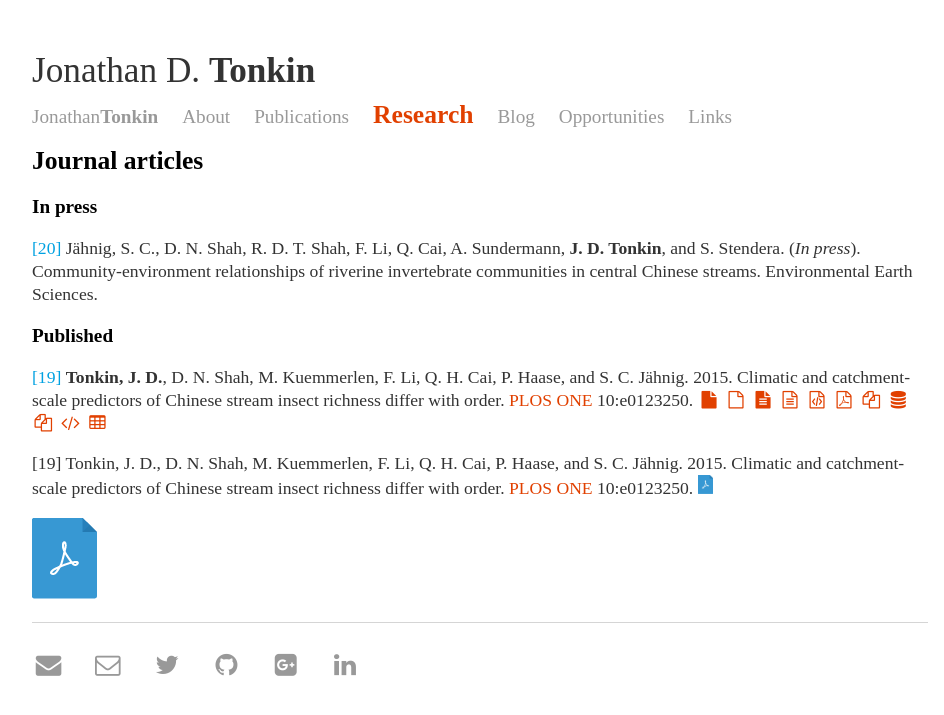
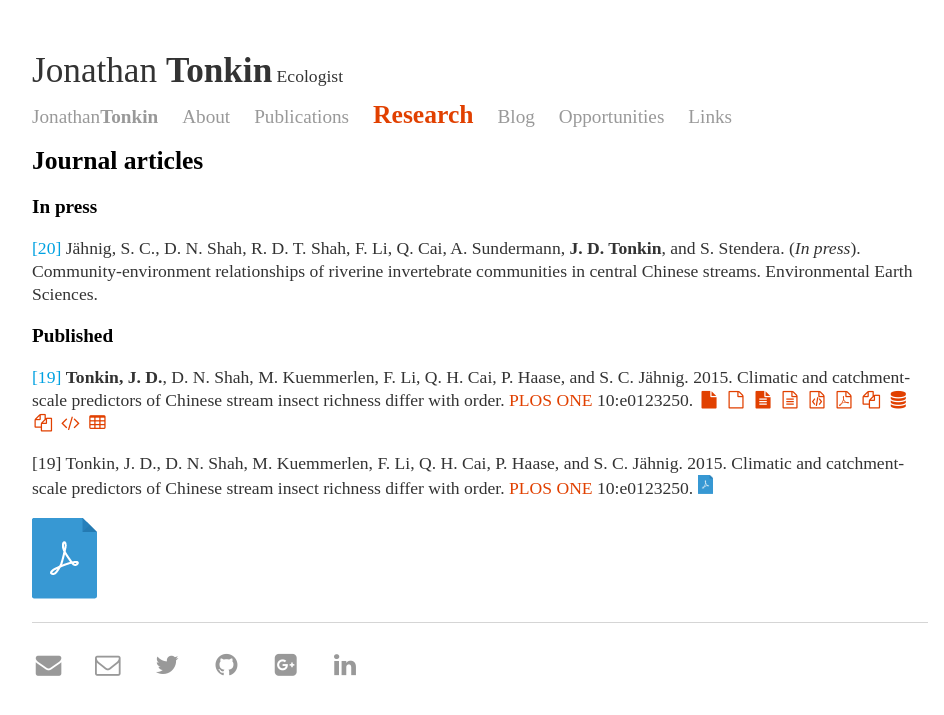
Before and after one commit to jdtonkin/jdtonkin.github.io, a Jekyll site: the page built from Research/index.md, in a window 1280 px wide. Shown: the top 715 px of the page, without its empty margins (160-1104 px from the left). Built offline with Jekyll 4.4.1, drawn with Linux system fonts in a browser that asks for light colours; nearby versions of some CDN libraries; some web fonts are replaced.

Commit message:
Update default.html

```diff
--- a/_layouts/default.html
+++ b/_layouts/default.html
@@ -15,7 +15,7 @@
       <body>
 
       <div>
-            <p><span style="font-size: 200%">Jonathan D. <strong>Tonkin</strong></span></p>
+            <p><span style="font-size: 200%">Jonathan <strong>Tonkin</strong></span> Ecologist</p>
       </div>
 
     <nav>
```
